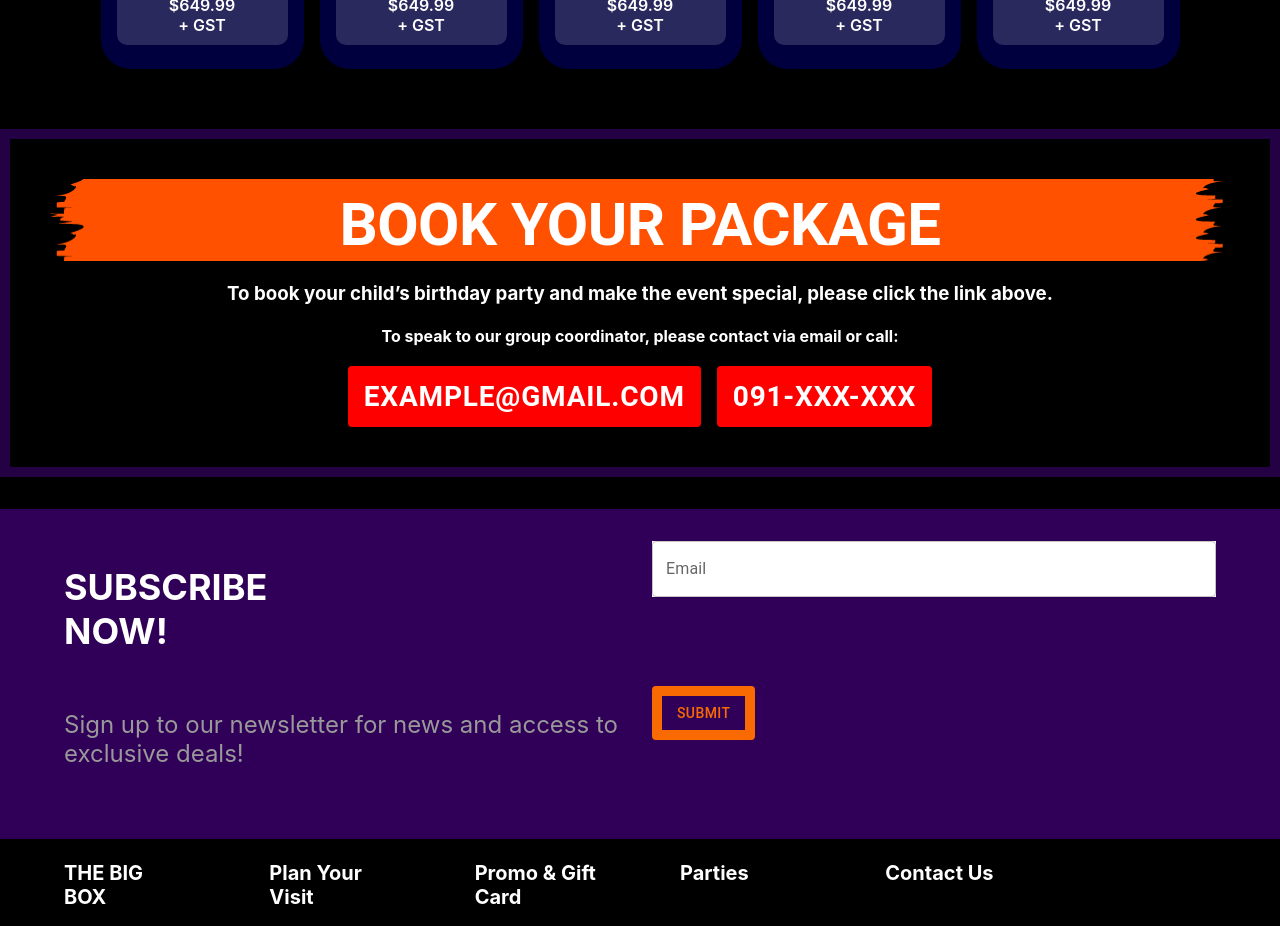
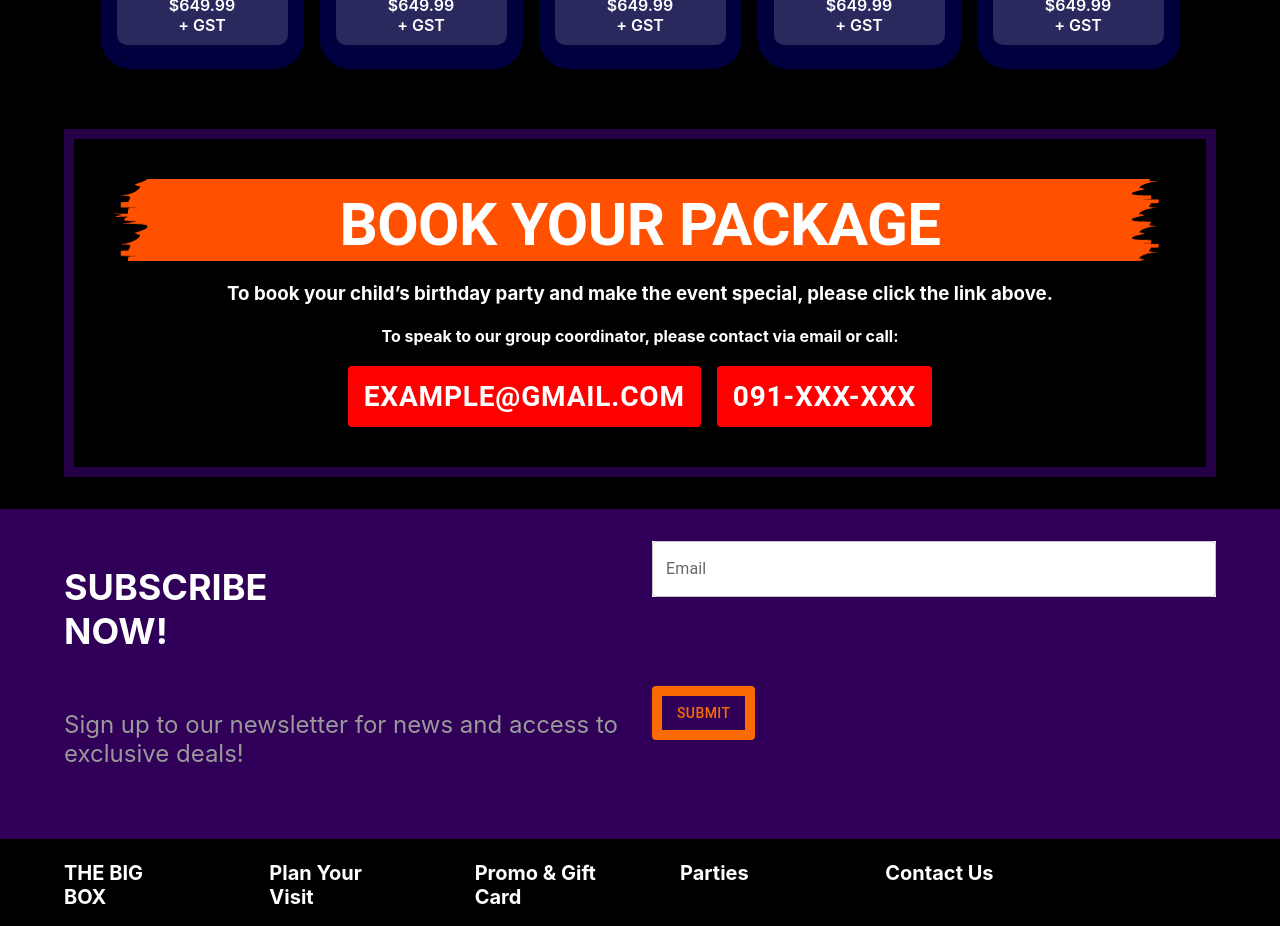
Before and after one commit to dangvu2206/swp-fe, a React (Create React App) app: page / in a window 1280 px wide. Shown: the part 3680-4606 px from the top of the page. Built offline with nearby package versions, Linux system fonts and the light colour scheme.

Commit message:
UPDATE: update UI package page

```diff
--- a/src/page/PackagePage.js
+++ b/src/page/PackagePage.js
@@ -104,6 +104,7 @@ const PackagePage = () => {
         </Container>
       </Box>
       {/* Contact */}
+      <Container maxWidth="lg">
         <Box
           sx={{
             border: "10px solid #240044 ",
@@ -130,8 +131,8 @@ const PackagePage = () => {
             </Typography>
           </div>
           <h3 style={{ color: "#fff", textAlign: "center", marginBottom: 20 }}>
-          To book your child’s birthday party and make the event special, please
-          click the link above.
+            To book your child’s birthday party and make the event special,
+            please click the link above.
           </h3>
           <h4
             style={{
@@ -167,6 +168,7 @@ const PackagePage = () => {
             </Button>
           </Stack>
         </Box>
+      </Container>
     </LayoutWeb>
   );
 };
```
Lines whose indentation alone changed are shown as unchanged.
